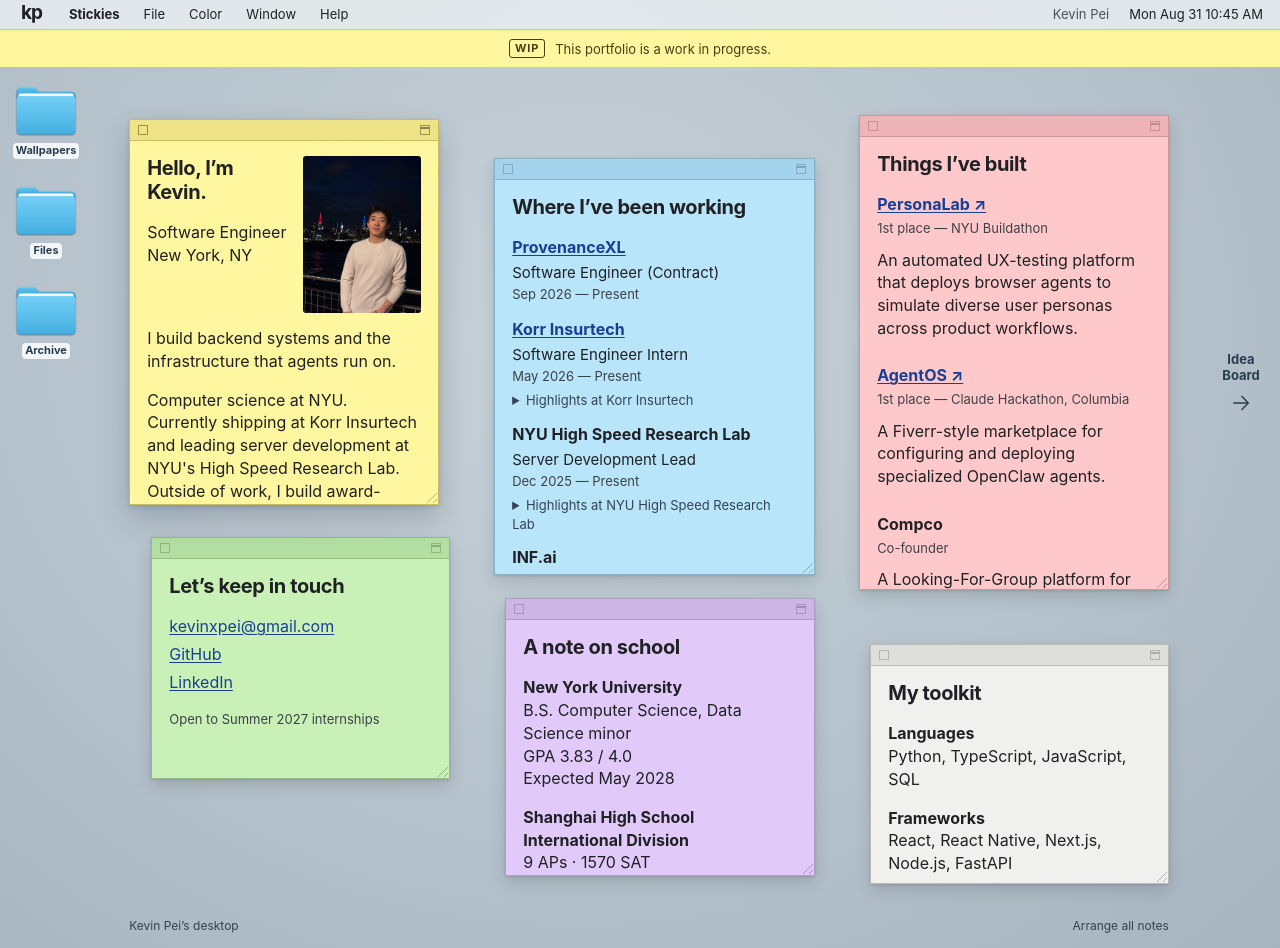
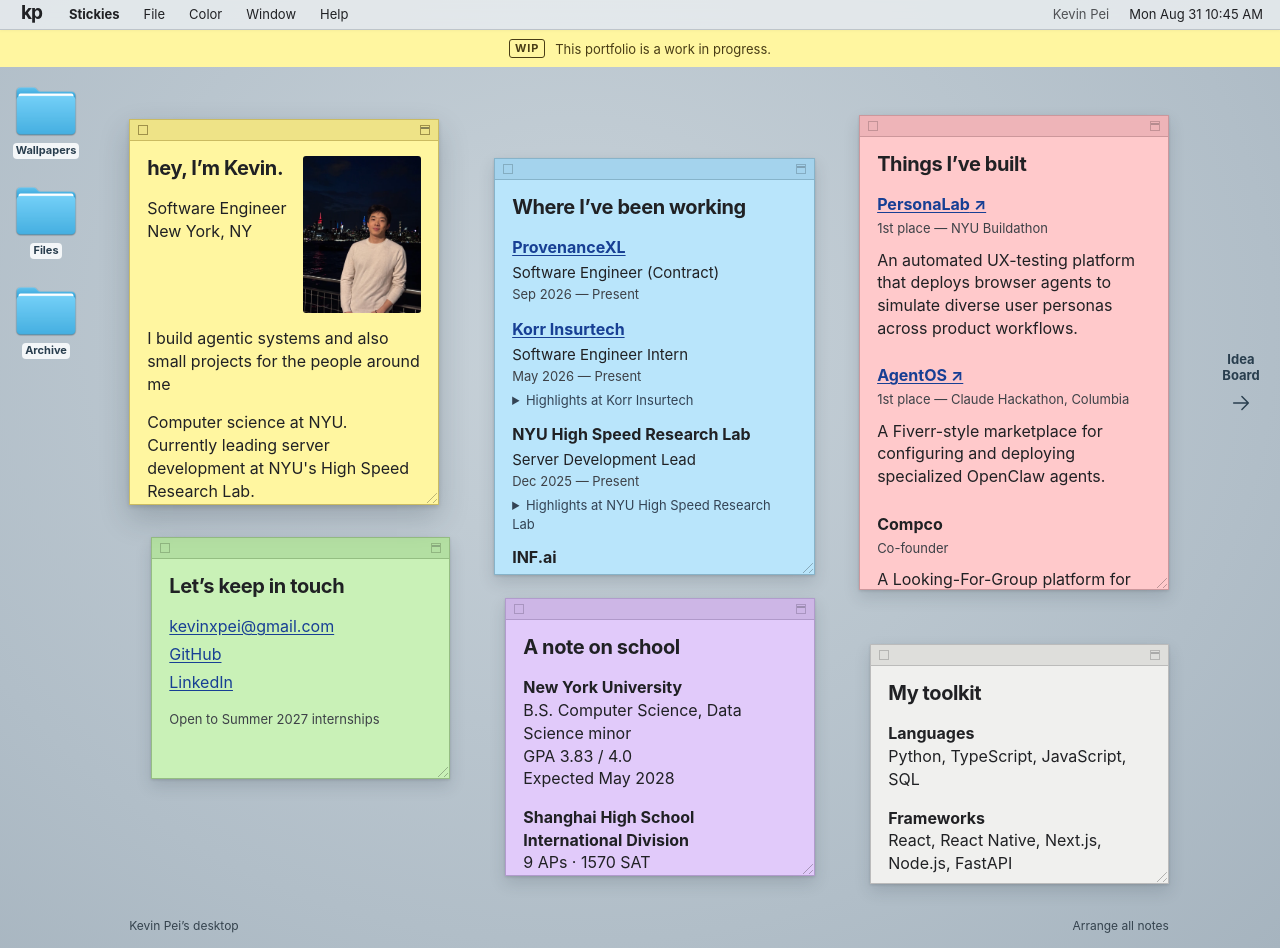
Before and after one commit to ktpei/portfolio, a Next.js app: page / in a window 1280 px wide. Built offline with nearby package versions, Linux system fonts and the light colour scheme.

Commit message:
Update intro sticky copy

```diff
--- a/src/app/stickies/stickies.tsx
+++ b/src/app/stickies/stickies.tsx
@@ -17,7 +17,7 @@ type NoteId = "about" | "work" | "projects" | "contact" | "education" | "toolkit
 type Note = StickyPlacement & { id: NoteId; color: StickyColor };
 const colors: StickyColor[] = ["yellow", "blue", "pink", "green", "purple", "gray"];
 const notes: Note[] = [
-  { id: "about", title: "Hello, I’m Kevin.", color: "yellow", x: 3, y: 52, width: 28, height: 386 },
+  { id: "about", title: intro.title, color: "yellow", x: 3, y: 52, width: 28, height: 386 },
   { id: "work", title: "Where I’ve been working", color: "blue", x: 36, y: 91, width: 29, height: 417 },
   { id: "projects", title: "Things I’ve built", color: "pink", x: 69, y: 48, width: 28, height: 475 },
   { id: "contact", title: "Let’s keep in touch", color: "green", x: 5, y: 470, width: 27, height: 242 },
@@ -30,7 +30,7 @@ const defaultStack: NoteId[] = [...notes.slice(1).map((note) => note.id), "about
 function NoteContent({ id }: { id: NoteId }) {
   if (id === "about") return <>
     <div className={styles.profile}>
-      <div><h1>Hello, I’m Kevin.</h1><p>{site.role}<br />{site.location}</p></div>
+      <div><h1>{intro.title}</h1><p>{site.role}<br />{site.location}</p></div>
       <Image
         src="/kevin-portrait.webp"
         alt="Kevin Pei by the waterfront with the New York City skyline behind him"
@@ -40,8 +40,7 @@ function NoteContent({ id }: { id: NoteId }) {
         className={styles.portrait}
       />
     </div>
-    <p>{intro[0]}</p>
-    <p>{intro[1]}</p>
+    {intro.paragraphs.map((paragraph) => <p key={paragraph}>{paragraph}</p>)}
   </>;
   if (id === "work") return <>
     <h2>Where I’ve been working</h2>
--- a/src/content.ts
+++ b/src/content.ts
@@ -8,10 +8,13 @@ export const site = {
   status: "Open to Summer 2027 internships",
 };
 
-export const intro = [
-  "I build backend systems and the infrastructure that agents run on.",
-  "Computer science at NYU. Currently shipping at Korr Insurtech and leading server development at NYU's High Speed Research Lab. Outside of work, I build award-winning agent tooling.",
-];
+export const intro = {
+  title: "hey, I’m Kevin.",
+  paragraphs: [
+    "I build agentic systems and also small projects for the people around me",
+    "Computer science at NYU. Currently leading server development at NYU's High Speed Research Lab.",
+  ],
+};
 
 export const links = [
   { label: "Email", href: "mailto:kevinxpei@gmail.com", display: "kevinxpei@gmail.com" },
```
